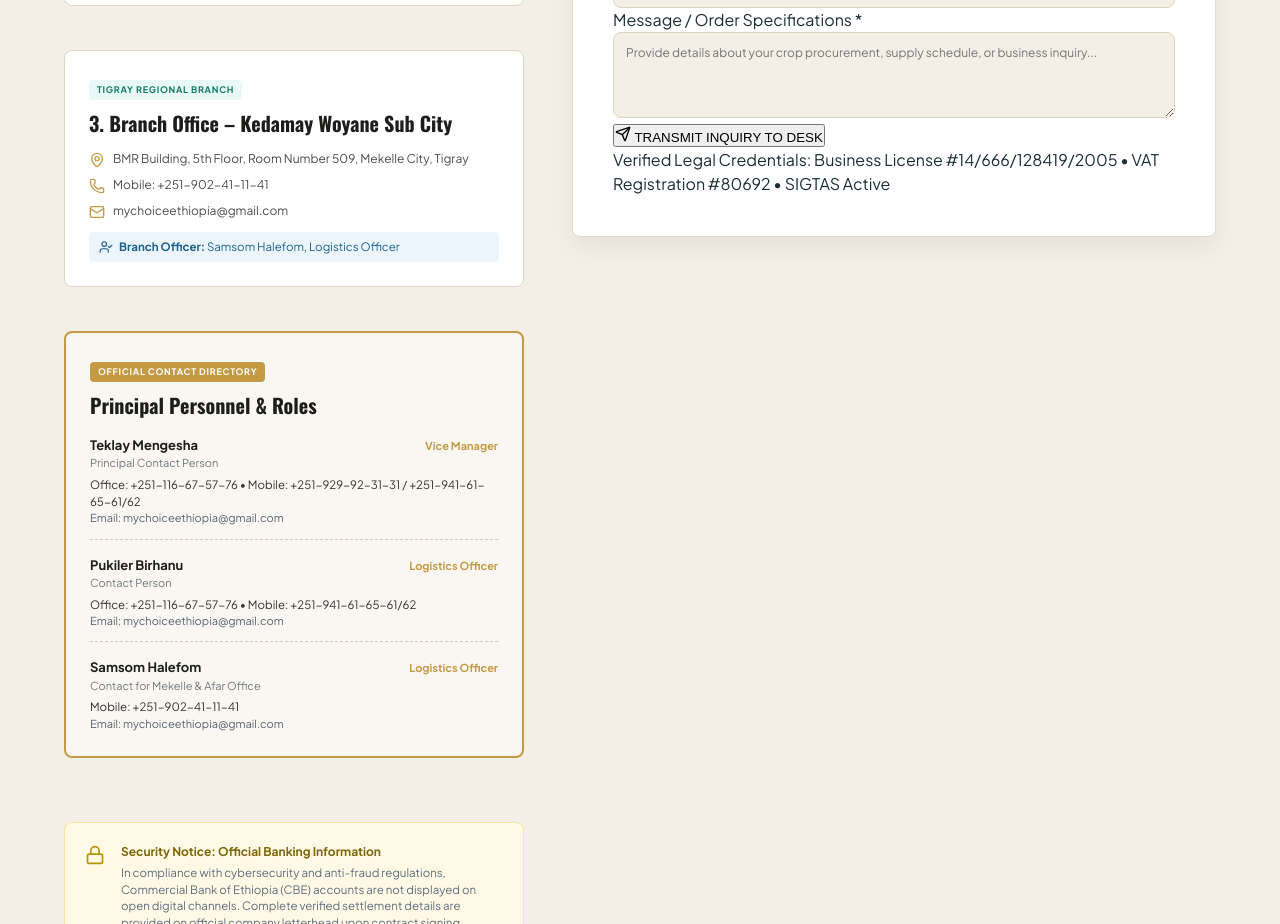
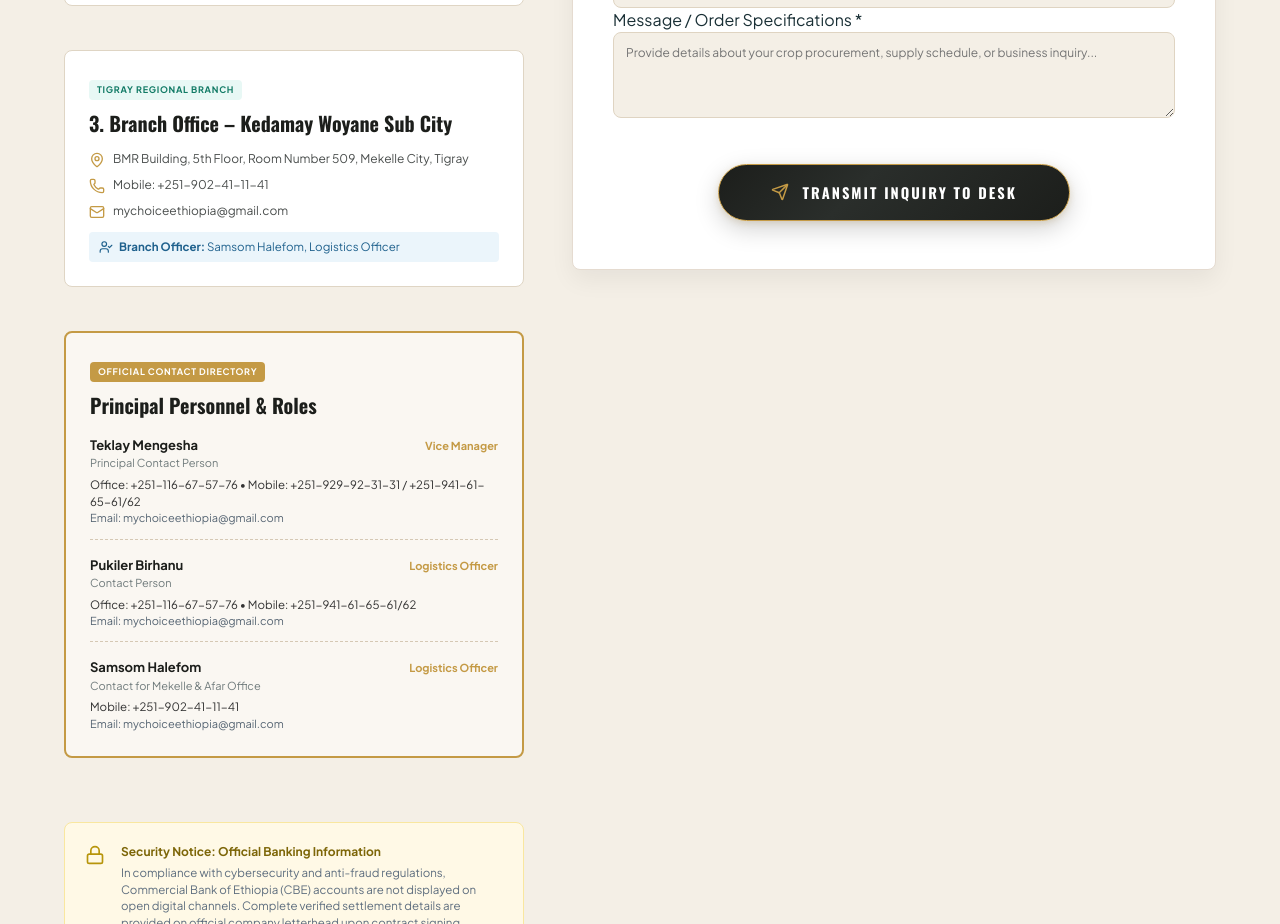
Before and after one commit to Goodomenn/mychoiceethiopia_overview, a React (Vite) app: page /contact in a window 1280 px wide. Shown: the part 980-1904 px from the top of the page. Built offline with nearby package versions, Linux system fonts and the light colour scheme.

Commit message:
Center and restyle transmit button into premium dynamic CTA and remove disclaimer text

```diff
--- a/src/pages/Contact.jsx
+++ b/src/pages/Contact.jsx
@@ -309,12 +309,11 @@
                   ></textarea>
                 </div>
 
-                <button type="submit" className="btn-solid-red full-width">
-                  <Send size={16} /> TRANSMIT INQUIRY TO DESK
-                </button>
-
-                <div className="form-disclaimer">
-                  Verified Legal Credentials: Business License #14/666/128419/2005 • VAT Registration #80692 • SIGTAS Active
+                <div className="transmit-btn-wrapper">
+                  <button type="submit" className="transmit-inquiry-btn">
+                    <Send size={18} className="send-icon" />
+                    <span>TRANSMIT INQUIRY TO DESK</span>
+                  </button>
                 </div>
 
               </form>
--- a/src/trail-style.css
+++ b/src/trail-style.css
@@ -3622,3 +3622,83 @@
   font-weight: 700;
   flex-shrink: 0;
 }
+
+/* ========================================================= */
+/* CENTERED & DYNAMIC TRANSMIT INQUIRY BUTTON                */
+/* ========================================================= */
+.transmit-btn-wrapper {
+  display: flex;
+  justify-content: center;
+  align-items: center;
+  width: 100%;
+  margin-top: 2rem;
+  padding: 0.5rem 0;
+}
+
+.transmit-inquiry-btn {
+  position: relative;
+  display: inline-flex;
+  align-items: center;
+  justify-content: center;
+  gap: 0.85rem;
+  padding: 1.05rem 3.25rem;
+  background: linear-gradient(135deg, #1C1E1B 0%, #2A2E2B 40%, #1C1E1B 100%);
+  color: #FFFFFF;
+  border: 1.5px solid var(--warm-gold);
+  border-radius: 50px;
+  font-family: var(--font-condensed);
+  font-size: 14.5px;
+  font-weight: 700;
+  letter-spacing: 0.14em;
+  text-transform: uppercase;
+  cursor: pointer;
+  box-shadow: 0 8px 24px rgba(0, 0, 0, 0.18), 0 2px 6px rgba(196, 154, 69, 0.2);
+  transition: all 0.35s cubic-bezier(0.2, 0.8, 0.2, 1);
+  overflow: hidden;
+}
+
+.transmit-inquiry-btn::before {
+  content: '';
+  position: absolute;
+  top: 0;
+  left: -100%;
+  width: 100%;
+  height: 100%;
+  background: linear-gradient(120deg, transparent, rgba(212, 175, 55, 0.3), transparent);
+  transition: all 0.65s ease;
+}
+
+.transmit-inquiry-btn:hover {
+  background: linear-gradient(135deg, #C49A45 0%, #D4AF37 50%, #B8860B 100%);
+  color: #1C1E1B;
+  border-color: #D4AF37;
+  transform: translateY(-3px) scale(1.02);
+  box-shadow: 0 12px 35px rgba(196, 154, 69, 0.45), 0 4px 12px rgba(0, 0, 0, 0.25);
+}
+
+.transmit-inquiry-btn:hover::before {
+  left: 100%;
+}
+
+.transmit-inquiry-btn:active {
+  transform: translateY(-1px) scale(0.99);
+  box-shadow: 0 4px 14px rgba(196, 154, 69, 0.3);
+}
+
+.transmit-inquiry-btn .send-icon {
+  color: var(--warm-gold);
+  transition: transform 0.35s ease, color 0.35s ease;
+}
+
+.transmit-inquiry-btn:hover .send-icon {
+  color: #1C1E1B;
+  transform: translateX(4px) translateY(-3px) rotate(8deg);
+}
+
+@media (max-width: 600px) {
+  .transmit-inquiry-btn {
+    width: 100%;
+    padding: 0.95rem 1.5rem;
+    font-size: 13.5px;
+  }
+}
```
